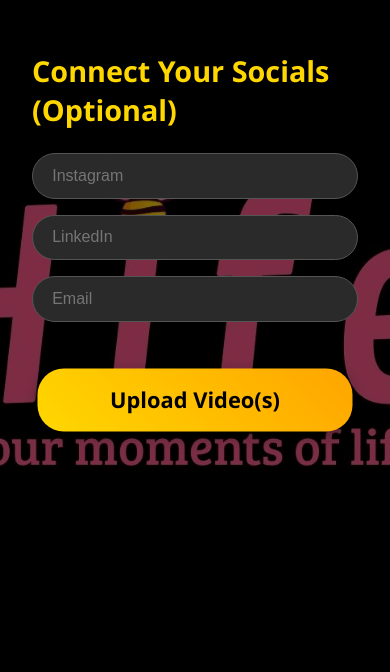
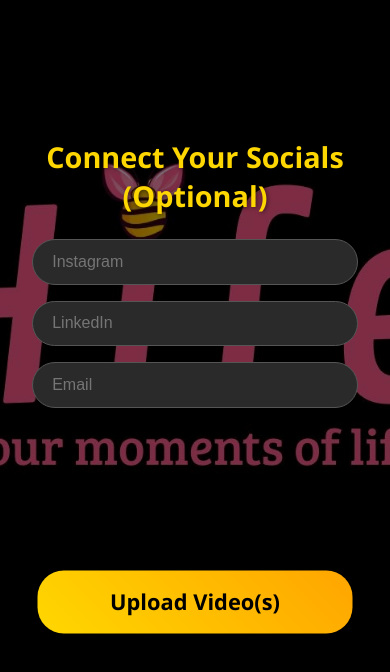
Before and after one commit to megafox3000/video-analyzer, a plain HTML site: page upload.html in a window 390 px wide. Shown: the part 132-804 px from the top of the page. Drawn offline with Linux system fonts and the light colour scheme.

Commit message:
Update style.css
ui ux fix

```diff
--- a/css/style.css
+++ b/css/style.css
@@ -145,6 +145,33 @@ h1 {
 
     .tagline {
         font-size: 1rem;
+    }
+
+    /* НОВЫЕ СТИЛИ ДЛЯ КНОПКИ ЗАГРУЗКИ В МОБИЛЬНОЙ ВЕРСИИ */
+    .upload-container {
+        position: fixed; /* Фиксируем позицию */
+        bottom: 2rem; /* Отступ от нижнего края */
+        left: 50%; /* Центрируем по горизонтали */
+        transform: translateX(-50%); /* Точная центровка */
+        width: 90%; /* Ширина контейнера */
+        max-width: 300px; /* Максимальная ширина */
+        margin-bottom: 0; /* Убираем лишний отступ */
+        z-index: 100; /* Убедимся, что кнопка поверх других элементов */
+        background-color: transparent; /* Убедимся, что фон прозрачный */
+        box-shadow: none; /* Убираем тень, если она мешает */
+    }
+
+    .upload-label {
+        width: 100%; /* Кнопка занимает всю ширину контейнера */
+    }
+
+    .upload-container .status-message {
+        display: none; /* Скрываем статус сообщения под кнопкой на мобильных, чтобы не загромождать */
+    }
+
+    /* НОВЫЙ СТИЛЬ: центрирование заголовка "Connect Your Socials" на мобильных */
+    .background h3 {
+        text-align: center;
     }
 }
 
```
